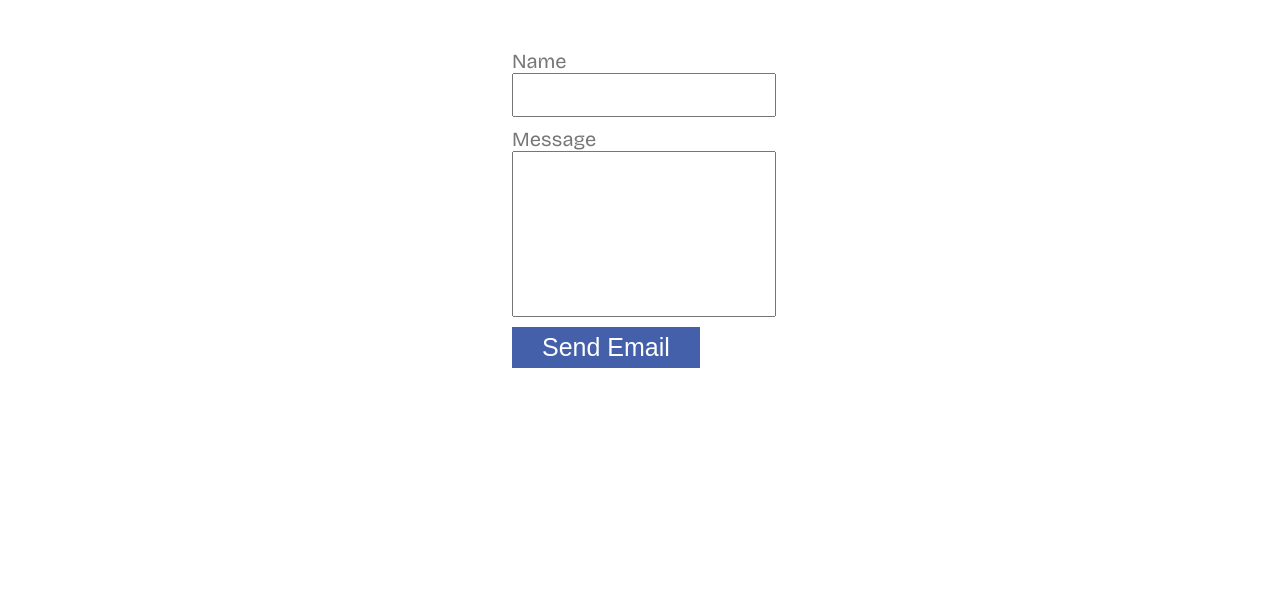
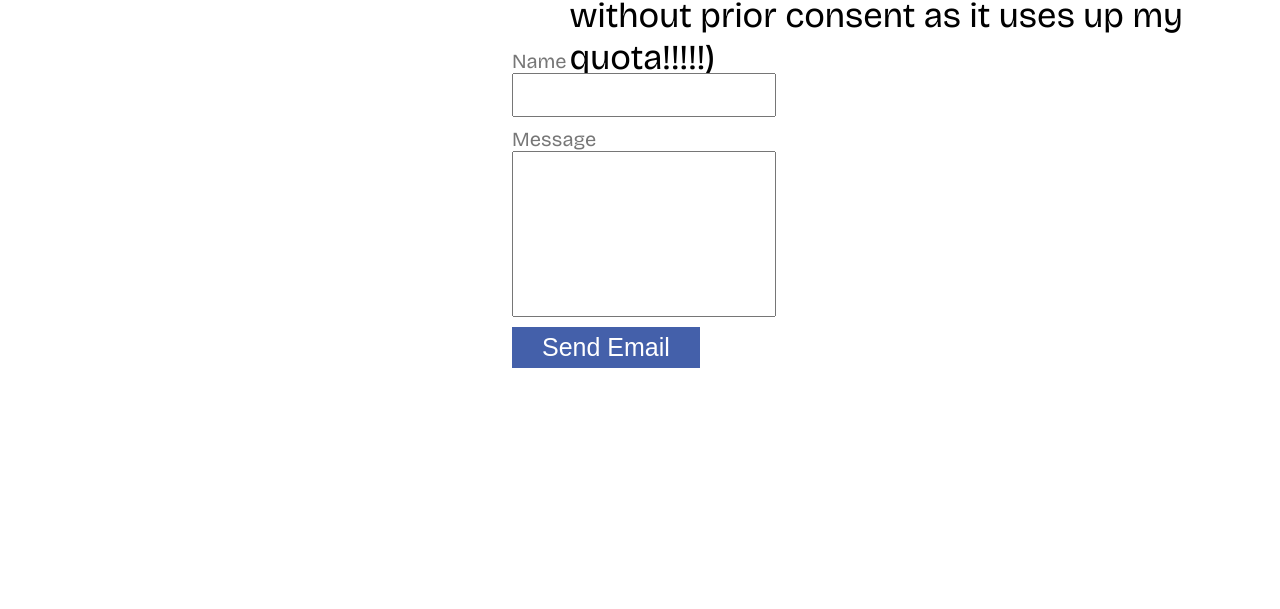
Before and after one commit to JMagDev1/TWoBG, a plain HTML site: page Contact/contact.html in a window 1280 px wide. Shown: the part 191-800 px from the top of the page. Drawn offline with nearby package versions, Linux system fonts and the light colour scheme.

Commit message:
Update contact.html

```diff
--- a/Contact/contact.html
+++ b/Contact/contact.html
@@ -31,7 +31,7 @@
         </ul>
     </nav>
 
-    <h1 class="Title">Contact Us</h1>
+    <h1 class="Title">Contact Us (Please do not sent email without prior consent as it uses up my quota!!!!!)</h1>
 
 <div class="Form-Container">
     <form id="form">
```
